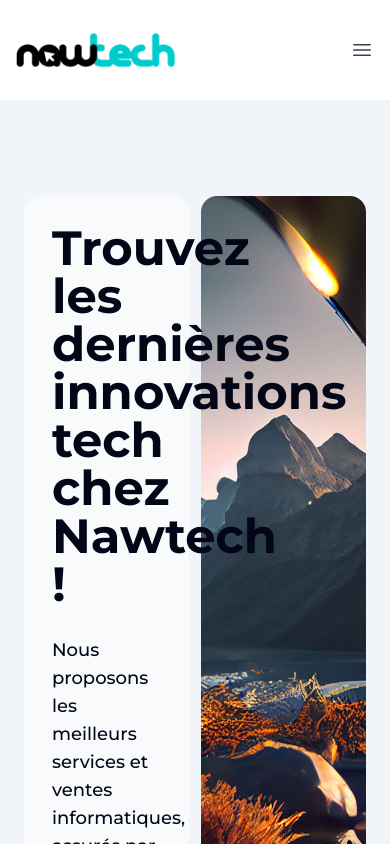
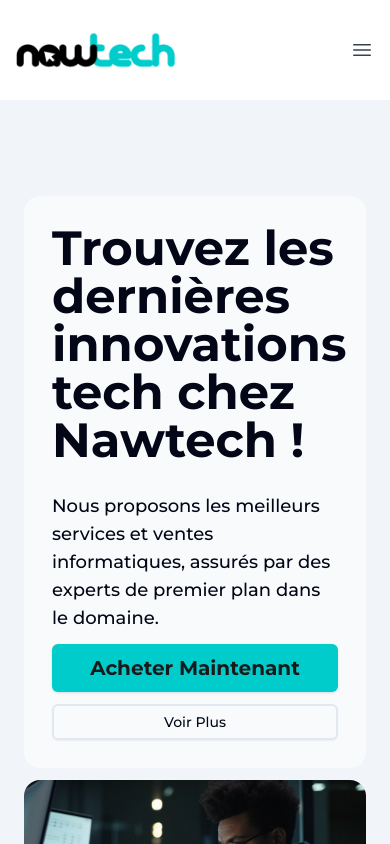
Before and after one commit to BlackJr-Git/e-commerce-shop, a React (Vite) app: page / in a window 390 px wide. Shown: the top 844 px of the page. Built offline with nearby package versions, Linux system fonts and the light colour scheme.

Commit message:
style : hero-banner max width at 640 px

```diff
--- a/app/globals.css
+++ b/app/globals.css
@@ -136,13 +136,17 @@
 @media (max-width: 640px) {
   .hero-banner {
     grid-template-columns: repeat(12, 1fr);
-    grid-template-rows: repeat(3, 1fr);
+    grid-template-rows: repeat(2, 1fr);
     grid-template-areas:
-      "hero-title hero-title hero-title hero-title hero-title hero-title products-image products-image products-image products-image products-image products-image"
-      "hero-title hero-title hero-title hero-title hero-title hero-title products-image products-image products-image products-image products-image products-image"
+      "hero-title hero-title hero-title hero-title hero-title hero-title hero-title hero-title hero-title hero-title hero-title hero-title"
       "service-image service-image service-image service-image service-image service-image service-image service-image service-image service-image service-image service-image";
   }
+
+  .products-image{
+    display: none;
+  }
 }
+
 
 .shop-header {
   background: url("src/assets/images/cart-nawtech.jpg");
```
